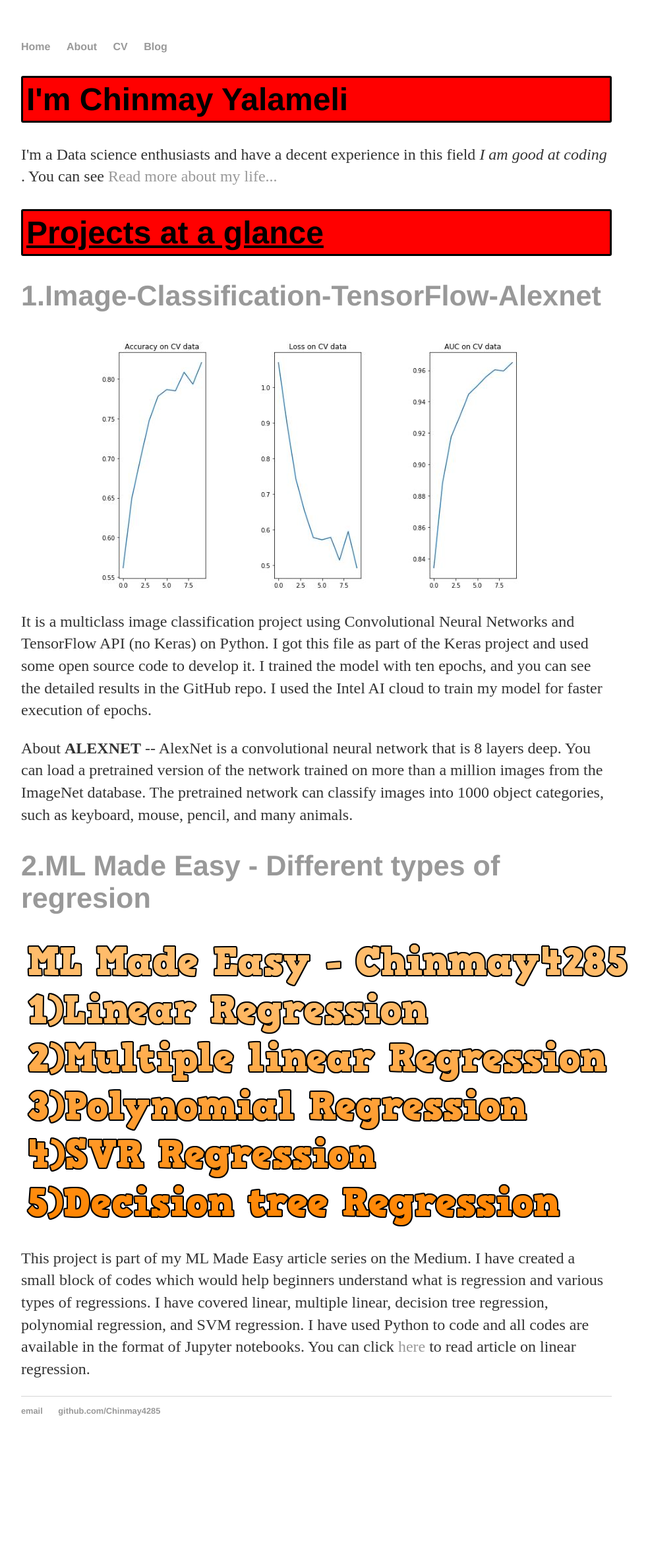
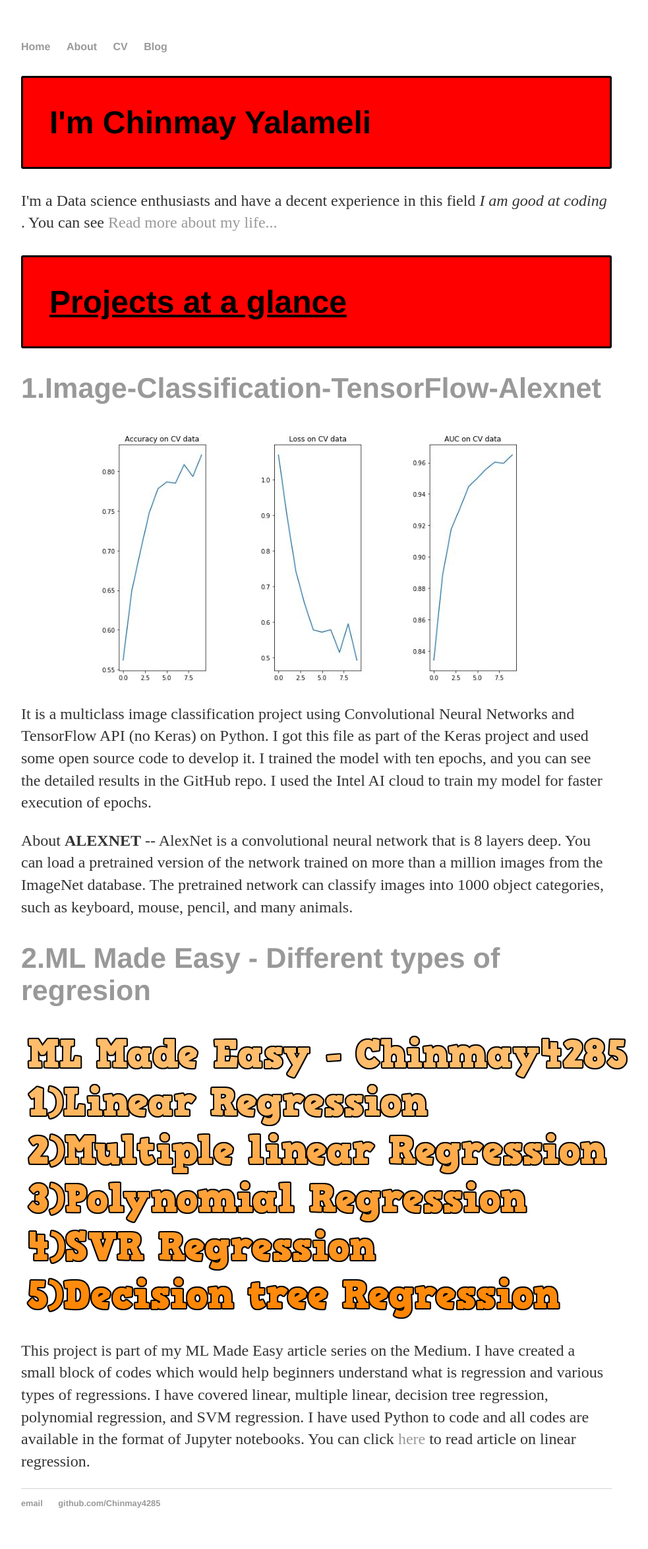
Before and after one commit to Chinmay4285/Chinmay4285.github.io, a Jekyll site: the page built from index.html, in a window 1280 px wide. Shown: the whole page at 66% size, without its empty margins (160-1143 px from the left). Built offline with Jekyll 4.4.1, drawn with Linux system fonts in a browser that asks for light colours; before the commit the page ends 2208 px from its top, so only the background shows below that.

Commit message:
Update main.css

```diff
--- a/css/main.css
+++ b/css/main.css
@@ -9,7 +9,7 @@ h1, h2, h3, h4 { font-family: 'Helvetica', 'Arial', 'Sans-Serif'; }
 h1 { font-size: 3em;
   background-color: red;
   border: 3px solid;
-  padding: 5px;
+  padding: 40px;
   border-radius:3px;
 
 }
```
